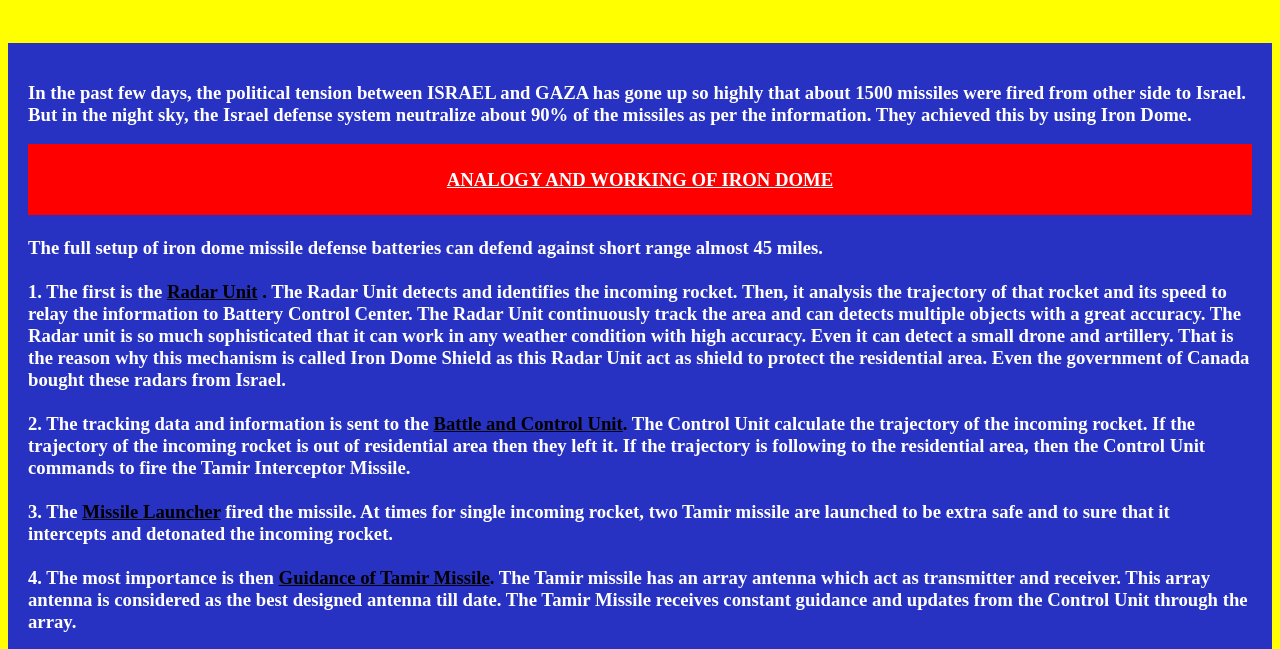
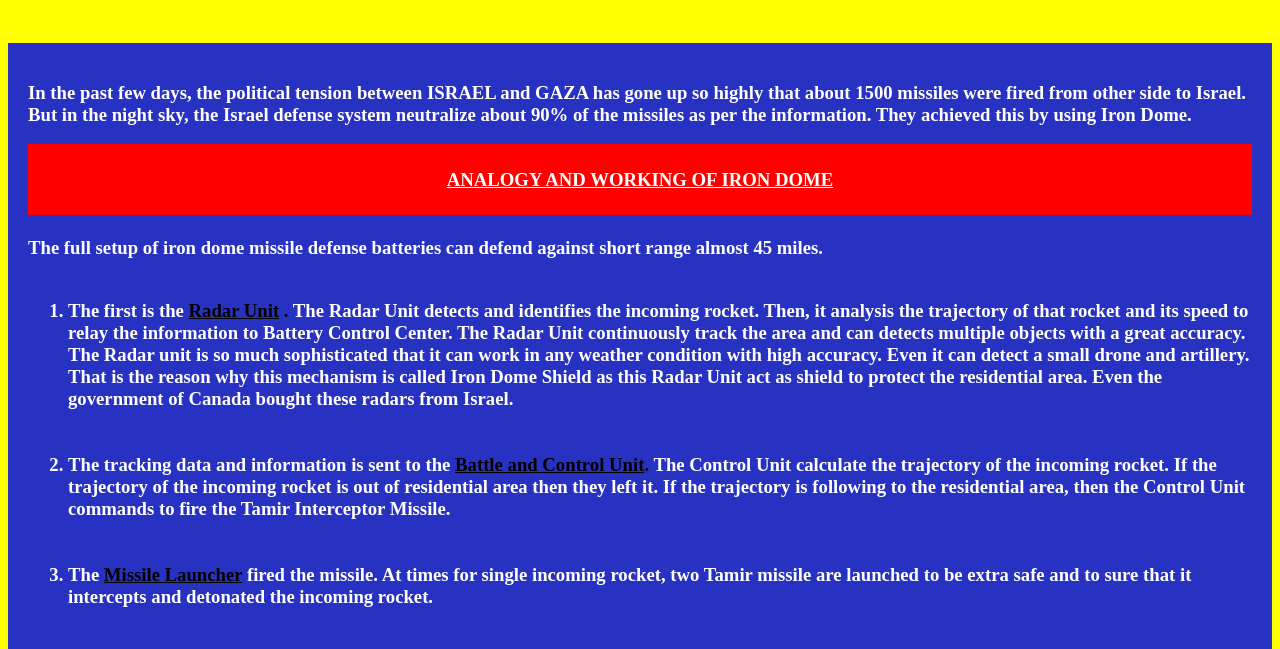
Before and after one commit to Sagnik-ch/unique-facts, a plain HTML site: page index.html in a window 1280 px wide. Shown: the part 260-909 px from the top of the page. Drawn offline with Linux system fonts and the light colour scheme.

Commit message:
Update index.html

```diff
--- a/index.html
+++ b/index.html
@@ -78,17 +78,19 @@
 </div>
 <br>
 The full setup of iron dome missile defense batteries can defend against short range almost 45 miles. <br> <br>
-1. The first is the <span class="y"> <b> <u>Radar Unit</u> </b>. </span> The Radar Unit detects and identifies the incoming rocket. Then, it analysis the trajectory of that rocket and its speed to relay the information to Battery Control Center.
-The Radar Unit continuously track the area and can detects multiple objects with a great accuracy. The Radar unit is so much sophisticated that it can work in any weather condition with high accuracy. Even it can detect a small drone and artillery. That is the reason why this mechanism is called Iron Dome Shield as this Radar Unit act as shield to protect the residential area. Even the government of Canada bought these radars from Israel.
+<ol type="1">
+<li> The first is the <span class="y"> <b> <u>Radar Unit</u> </b>. </span> The Radar Unit detects and identifies the incoming rocket. Then, it analysis the trajectory of that rocket and its speed to relay the information to Battery Control Center.
+The Radar Unit continuously track the area and can detects multiple objects with a great accuracy. The Radar unit is so much sophisticated that it can work in any weather condition with high accuracy. Even it can detect a small drone and artillery. That is the reason why this mechanism is called Iron Dome Shield as this Radar Unit act as shield to protect the residential area. Even the government of Canada bought these radars from Israel. </li>
 <br> <br>
-2. The tracking data and information is sent to the <span class="y"> <b> <u>Battle and Control Unit</u>.</b> </span> The Control Unit calculate the trajectory of the incoming rocket. If the trajectory of the incoming rocket is out of residential area then they left it. If the trajectory is following to the residential area, then the Control Unit commands to fire the Tamir Interceptor Missile.
+<li> The tracking data and information is sent to the <span class="y"> <b> <u>Battle and Control Unit</u>.</b> </span> The Control Unit calculate the trajectory of the incoming rocket. If the trajectory of the incoming rocket is out of residential area then they left it. If the trajectory is following to the residential area, then the Control Unit commands to fire the Tamir Interceptor Missile. </li>
 <br> <br>
-3. The <span class="y" <b> <u> Missile Launcher</u> </b> </span> fired the missile. At times for single incoming rocket, two Tamir missile are launched to be extra safe and to sure that it intercepts and detonated the incoming rocket.
+<li> The <span class="y" <b> <u> Missile Launcher</u> </b> </span> fired the missile. At times for single incoming rocket, two Tamir missile are launched to be extra safe and to sure that it intercepts and detonated the incoming rocket. </li>
 <br> <br>
-4. The most importance is then <span class="y"> <b><u>Guidance of Tamir Missile</u></b>.</span> The Tamir missile has an array antenna which act as transmitter and receiver. This array antenna is considered as the best designed antenna till date. The Tamir Missile receives constant guidance and updates from the Control Unit through the array.
+<li> The most importance is then <span class="y"> <b><u>Guidance of Tamir Missile</u></b>.</span> The Tamir missile has an array antenna which act as transmitter and receiver. This array antenna is considered as the best designed antenna till date. The Tamir Missile receives constant guidance and updates from the Control Unit through the array. </li>
 <br>
 <br>
-5. Finally, the <span class="y"> <b><u>Interception</u></b> </span>. Interceptor missile destroys the incoming rocket by bursting near it, in the mid air.
+<li> Finally, the <span class="y"> <b><u>Interception</u></b> </span>. Interceptor missile destroys the incoming rocket by bursting near it, in the mid air. </li>
+</ol>
 <br> <br>
 <div class="x">
 <img src="new work.jpg" width=50%>
```
